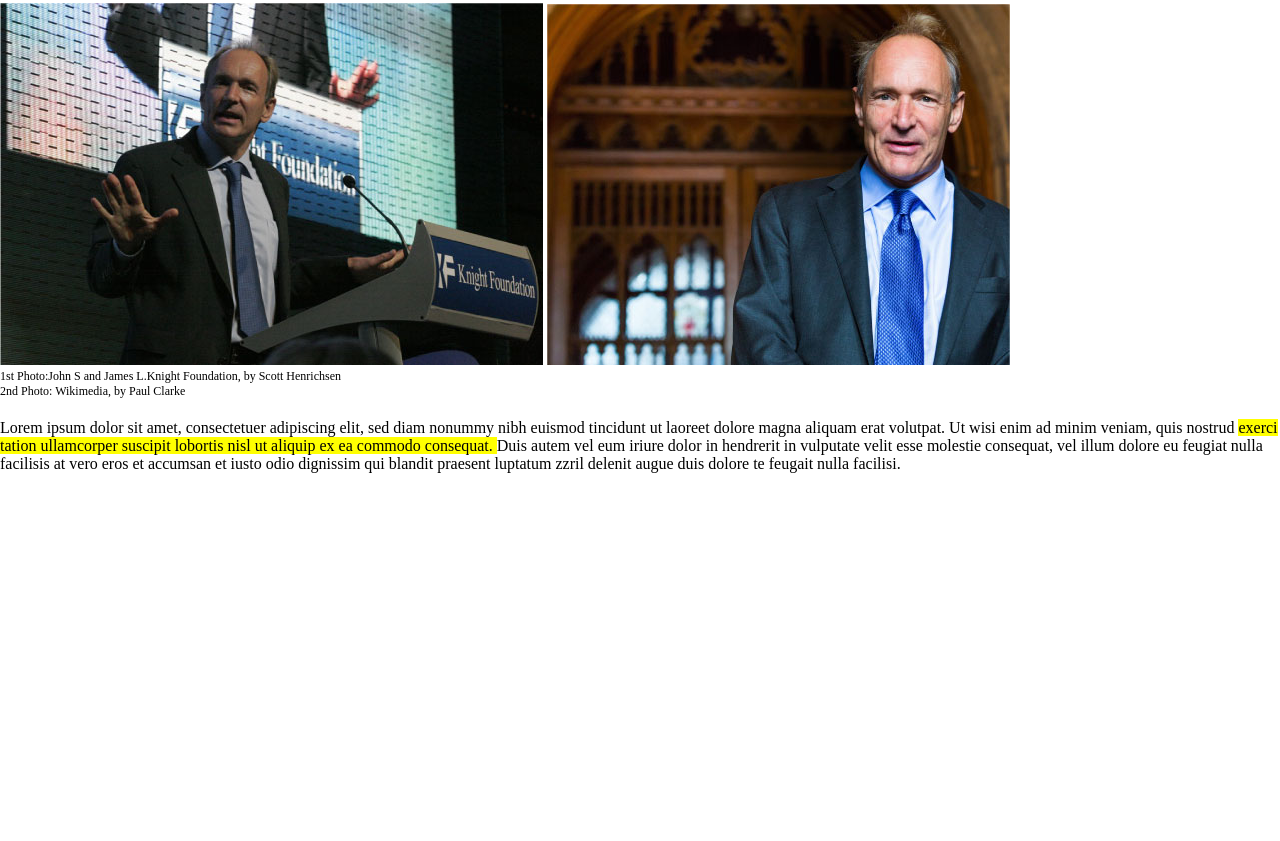
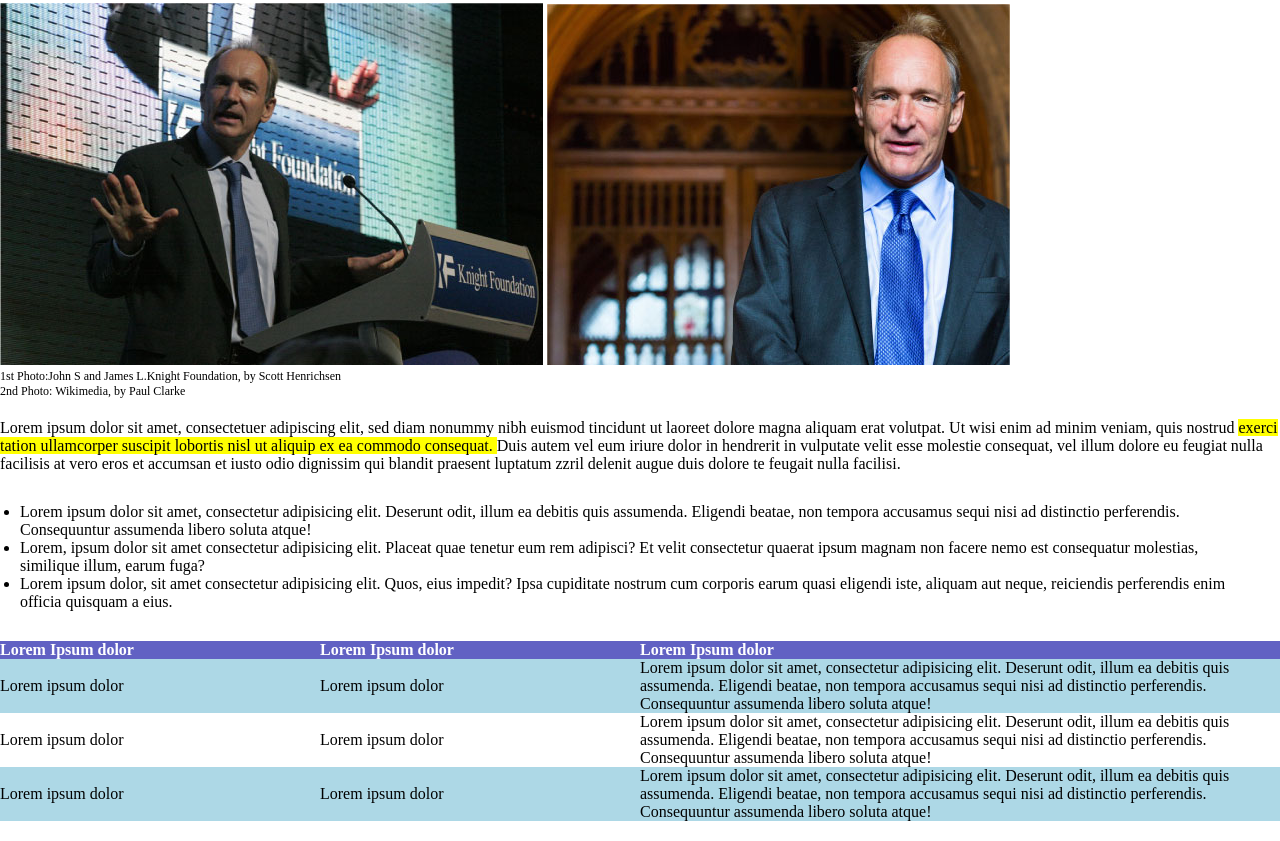
Before and after one commit to ChrisJUnda/html-css-booleaner, a plain HTML site: page index.html in a window 1280 px wide. Shown: the part 308-1149 px from the top of the page. Before the commit the page ends 801 px from the top, so only its background shows below. Drawn offline with Linux system fonts and the light colour scheme.

Commit message:
[UPD] Added Table

```diff
--- a/css/style.css
+++ b/css/style.css
@@ -62,6 +62,26 @@ h1{
 }
 
 .contenuto ul{
-    margin: 20px;
+    margin:30px 20px;
 }
 /*Fine Sezione Contenuto*/
+/*Sezione Table*/
+table{
+    text-align: left;
+    border-collapse: collapse;
+}
+
+thead{
+    background-color: rgb(97, 97, 195);
+    color: white;
+}
+
+.dispari{
+    background-color: lightblue;
+}
+
+.testo{
+    width: 50%;
+}
+
+/*Fine Sezione Table*/
--- a/index.html
+++ b/index.html
@@ -32,6 +32,49 @@
                 Lorem ipsum dolor sit amet, consectetuer adipiscing elit, sed diam nonummy nibh euismod tincidunt ut laoreet dolore magna aliquam erat volutpat. Ut wisi enim ad minim veniam, quis nostrud <span class="evidenziato">exerci tation ullamcorper suscipit lobortis nisl ut aliquip ex ea commodo consequat. </span>Duis autem vel eum iriure dolor in hendrerit in vulputate velit esse molestie consequat, vel illum dolore eu feugiat nulla facilisis at vero eros et accumsan et iusto odio dignissim qui blandit praesent luptatum
 zzril delenit augue duis dolore te feugait nulla facilisi.
             </p>
+            <ul>
+                <li>
+                    Lorem ipsum dolor sit amet, consectetur adipisicing elit. Deserunt odit, illum ea debitis quis assumenda. Eligendi beatae, non tempora accusamus sequi nisi ad distinctio perferendis. Consequuntur assumenda libero soluta atque!
+                </li>
+                <li>
+                    Lorem, ipsum dolor sit amet consectetur adipisicing elit. Placeat quae tenetur eum rem adipisci? Et velit consectetur quaerat ipsum magnam non facere nemo est consequatur molestias, similique illum, earum fuga?
+                </li>
+                <li>
+                    Lorem ipsum dolor, sit amet consectetur adipisicing elit. Quos, eius impedit? Ipsa cupiditate nostrum cum corporis earum quasi eligendi iste, aliquam aut neque, reiciendis perferendis enim officia quisquam a eius.
+                </li>
+            </ul>
+            <table>
+                <thead>
+                    <tr>
+                        <th>Lorem Ipsum dolor</th>
+                        <th>Lorem Ipsum dolor</th>
+                        <th class="testo">Lorem Ipsum dolor</th>
+                    </tr>
+                </thead>
+                <tbody>
+                    <tr class="dispari">
+                        <td>Lorem ipsum dolor</td>
+                        <td>Lorem ipsum dolor</td>
+                        <td>Lorem ipsum dolor sit amet, consectetur adipisicing elit. Deserunt odit, illum ea debitis quis assumenda. Eligendi beatae, non tempora accusamus sequi nisi ad distinctio perferendis. Consequuntur assumenda libero soluta atque!</td>
+
+                    </tr>
+
+                    <tr >
+                        <td>Lorem ipsum dolor</td>
+                        <td>Lorem ipsum dolor</td>
+                        <td>Lorem ipsum dolor sit amet, consectetur adipisicing elit. Deserunt odit, illum ea debitis quis assumenda. Eligendi beatae, non tempora accusamus sequi nisi ad distinctio perferendis. Consequuntur assumenda libero soluta atque!</td>
+
+                    </tr>
+
+                    <tr class="dispari">
+                        <td>Lorem ipsum dolor</td>
+                        <td>Lorem ipsum dolor</td>
+                        <td>Lorem ipsum dolor sit amet, consectetur adipisicing elit. Deserunt odit, illum ea debitis quis assumenda. Eligendi beatae, non tempora accusamus sequi nisi ad distinctio perferendis. Consequuntur assumenda libero soluta atque!</td>
+
+                    </tr>
+
+                </tbody>
+            </table>
         </div>
     </main>
 
```
